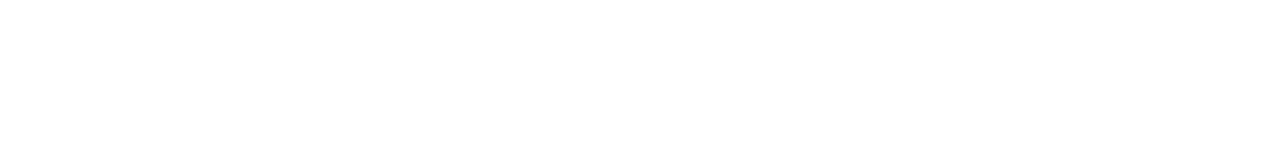
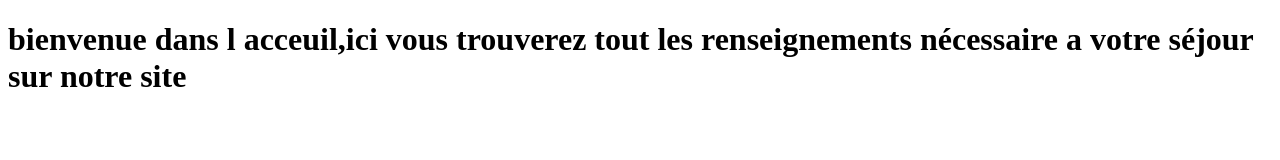
Before and after one commit to KOALAquiCHEAT/motor-passion, a plain HTML site: page accueil.html in a window 1280 px wide. Drawn offline with Linux system fonts and the light colour scheme.

Commit message:
acceuil modifs

```diff
--- a/accueil.html
+++ b/accueil.html
@@ -8,6 +8,7 @@
     <link rel="stylsheet" href="acceuil.css">
 </head>
 <body>
+    <h1>bienvenue dans l acceuil,ici vous trouverez tout les renseignements nécessaire a votre séjour sur notre site</h1>
 
 </body>
 </html>
```
